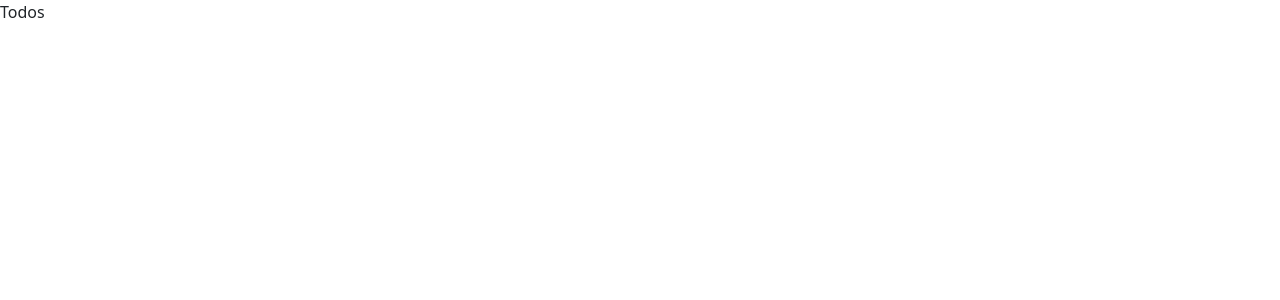
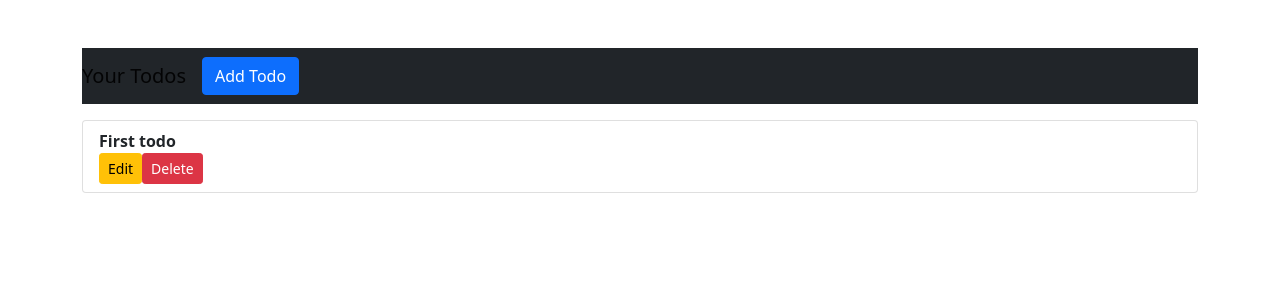
Before and after one commit to SuzanneNL/react-todo, a React (Create React App) app: page / in a window 1280 px wide. Shown: the top 300 px of the page. Built offline with nearby package versions, Linux system fonts and the light colour scheme.

Commit message:
Add list for todos and header to home page

```diff
--- a/src/App.js
+++ b/src/App.js
@@ -6,7 +6,7 @@ import EditTodo from "./components/EditTodo";
 
 function App() {
   return (
-    <div className="App">
+    <div>
       <Router>
         <Switch>
           <Route exact path="/" component={Todos} />
--- a/src/components/Todos.js
+++ b/src/components/Todos.js
@@ -1,9 +1,26 @@
-import React from 'react'
+import React from "react";
+import { Link } from "react-router-dom";
+
+import Heading from "./layout/Heading";
 
 const Todos = () => {
   return (
-    <div>Todos</div>
-  )
-}
+    <div className="container">
+      <Heading />
+      <div className="mt-3">
+        <ul className="list-group">
+          <li className="list-group-item">
+            <strong>First todo</strong>
+            <br></br>
+            <Link to="/edit/:id" className="btn btn-sm btn-warning">
+              Edit
+            </Link>
+            <button className="btn btn-sm btn-danger">Delete</button>
+          </li>
+        </ul>
+      </div>
+    </div>
+  );
+};
 
-export default Todos
+export default Todos;
--- /dev/null
+++ b/src/components/layout/Heading.js
@@ -0,0 +1,18 @@
+import React from "react";
+import { Link } from "react-router-dom";
+
+const Heading = () => {
+  return (
+    <nav className="navbar navbar-expand-lg navbar-light bg-dark mt-5 mr-auto justify-content-right">
+      <Link to="/" className="navbar-brand">
+        Your Todos
+      </Link>
+
+      <Link to="add" className="btn btn-primary">
+        Add Todo
+      </Link>
+    </nav>
+  );
+};
+
+export default Heading;
```
